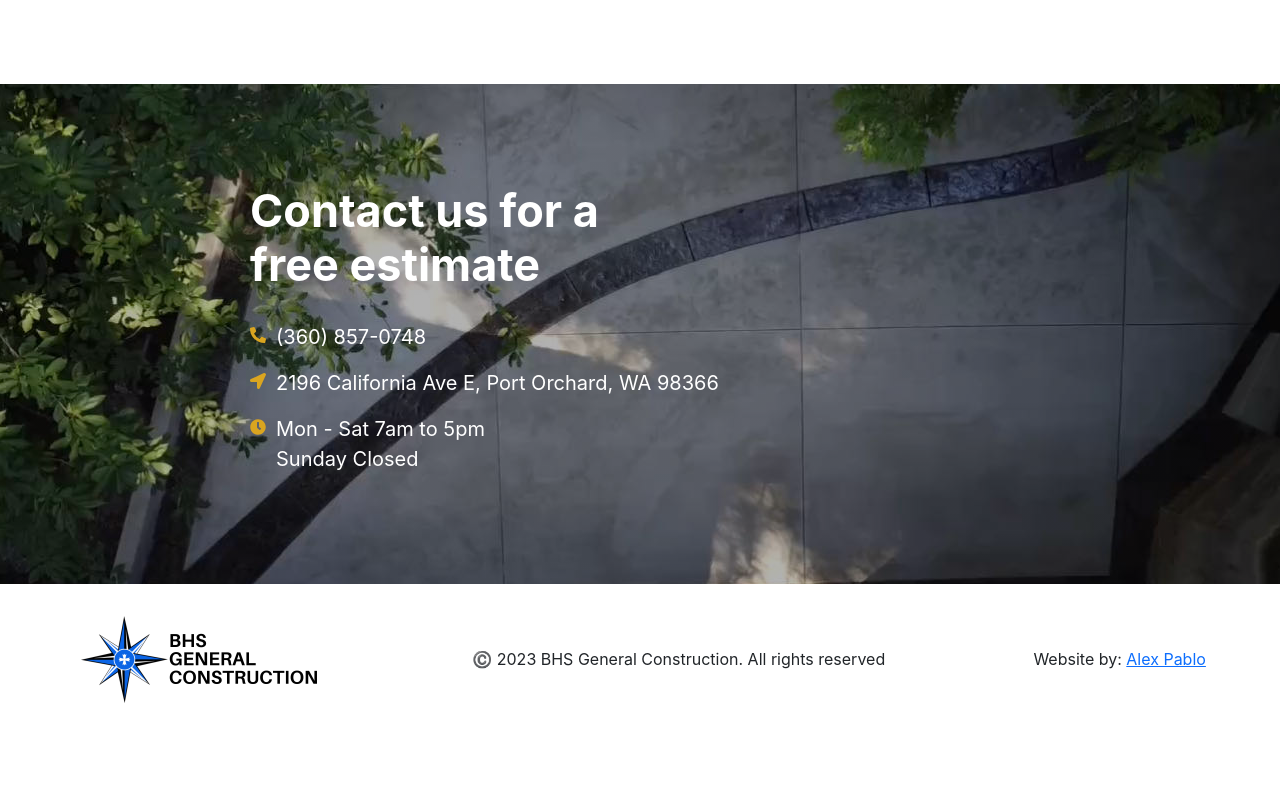
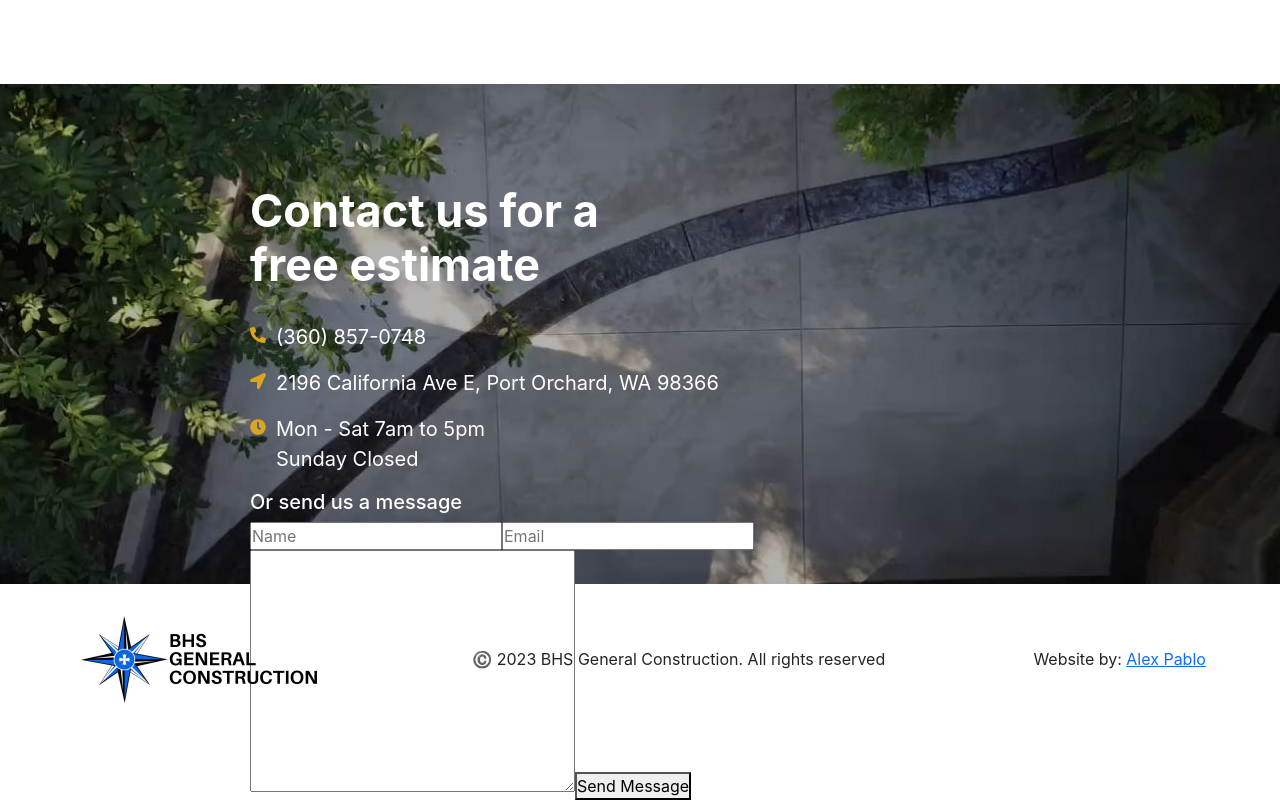
Before and after one commit to alexpablo-code/bhs-general-construction, a React (Create React App) app: page /services in a window 1280 px wide. Shown: the part 3357-4157 px from the top of the page. Before the commit the page ends 4091 px from the top, so only its background shows below. Built offline with nearby package versions, Linux system fonts and the light colour scheme.

Commit message:
adding form

```diff
--- a/package.json
+++ b/package.json
@@ -4,6 +4,7 @@
   "private": true,
   "dependencies": {
     "16": "^0.0.2",
+    "@emailjs/browser": "^3.11.0",
     "@testing-library/jest-dom": "^5.16.5",
     "@testing-library/react": "^13.4.0",
     "@testing-library/user-event": "^13.5.0",
@@ -12,7 +13,7 @@
     "react-icons": "^4.9.0",
     "react-router-dom": "^6.11.2",
     "react-router-hash-link": "^2.4.3",
-    "react-scripts": "^2.1.3",
+    "react-scripts": "^5.0.1",
     "react-slideshow-image": "^4.2.1",
     "web-vitals": "^2.1.4"
   },
--- a/src/components/Contact.jsx
+++ b/src/components/Contact.jsx
@@ -1,24 +1,61 @@
-import React from 'react';
-import '../styles/contact.css';
-import {FaPhoneAlt} from 'react-icons/fa';
-import {FaLocationArrow} from 'react-icons/fa';
-import {FaClock} from 'react-icons/fa';
+import React from "react";
+import { useRef } from "react";
+import "../styles/contact.css";
+import { FaPhoneAlt } from "react-icons/fa";
+import { FaLocationArrow } from "react-icons/fa";
+import { FaClock } from "react-icons/fa";
+import emailjs from "@emailjs/browser";
 
 const Contact = () => {
+  const form = useRef();
+
+  const sendEmail = (e) => {
+    e.preventDefault();
+
+    emailjs
+      .sendForm(
+        "service_hzj044j",
+        "template_5u5se6a",
+        form.current,
+        "Yb_3VluH6oQH7AGkA"
+      )
+      .then(
+        (result) => {
+          console.log(result.text);
+        },
+        (error) => {
+          console.log(error.text);
+        }
+      );
+    e.target.reset();
+  };
+
   return (
-        <section className="contact-section" id='contact'>
+    <section className="contact-section" id="contact">
       <h3>Contact us for a free estimate</h3>
-            <div className='contact-line'>
-                <FaPhoneAlt className='contact-icons'/> <p>(360) 857-0748</p>
+      <div className="contact-line">
+        <FaPhoneAlt className="contact-icons" /> <p>(360) 857-0748</p>
       </div>
-            <div className='contact-line'>
-                <FaLocationArrow className='contact-icons'/><p>2196 California Ave E, Port Orchard, WA 98366</p>
+      <div className="contact-line">
+        <FaLocationArrow className="contact-icons" />
+        <p>2196 California Ave E, Port Orchard, WA 98366</p>
       </div>
-            <div className='contact-line'>
-                <FaClock className='contact-icons'/> <p>Mon - Sat  7am to 5pm <br/>Sunday Closed </p>
+      <div className="contact-line">
+        <FaClock className="contact-icons" />{" "}
+        <p>
+          Mon - Sat 7am to 5pm <br />
+          Sunday Closed{" "}
+        </p>
       </div>
+      <h5>Or send us a message</h5>
+      <form ref={form} onSubmit={sendEmail}>
+        <input type="text" placeholder="Name" name="user_name" required />
+        <input type="text" placeholder="Email" name="user_email" required />
+        <textarea name="message" cols="30" rows="10"></textarea>
+        <button type="submit">Send Message</button>
+      </form>
     </section>
   );
-}
+};
 
 export default Contact;
```
Also changed, not shown: 1 other file (tests, documents, lock files or other folders). Lines whose indentation alone changed are shown as unchanged.
